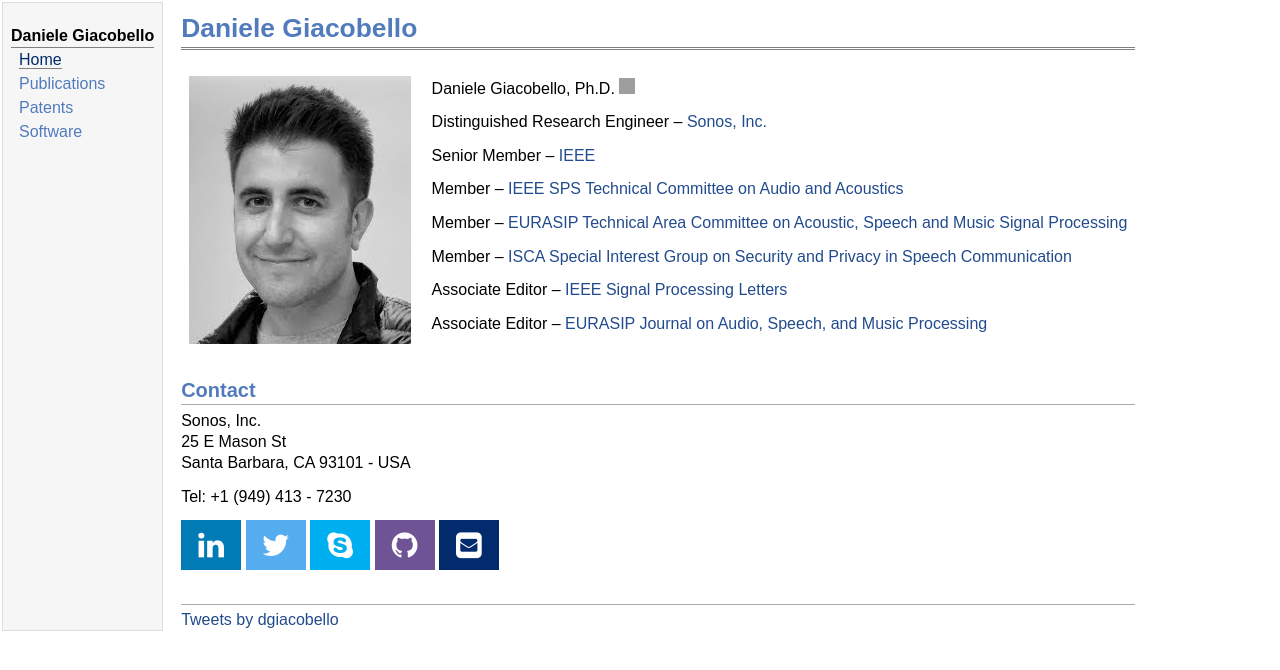
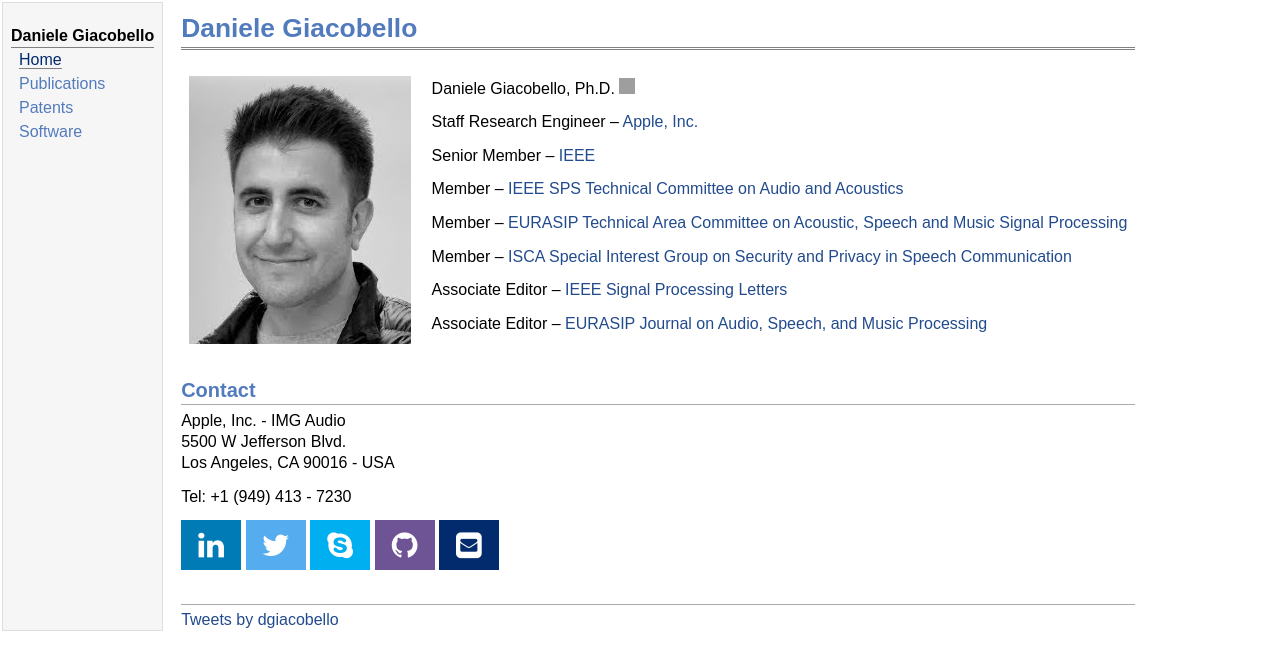
Before and after one commit to giacobello/giacobello.github.io, a plain HTML site: page index.html in a window 1280 px wide. Drawn offline with Linux system fonts and the light colour scheme; grey boxes are pictures that could not be loaded.

Commit message:
job change

```diff
--- a/index.html
+++ b/index.html
@@ -36,7 +36,7 @@
                     <table class="imgtable"><tr><td>
                         <img src="files/giacobello2019.jpg" alt="Daniele" />&nbsp;</td>
                     <td align="left"><p>Daniele Giacobello, Ph.D. <a href="http://orcid.org/0000-0001-8708-8604"><img id="orcid-id-logo" src="https://orcid.org/sites/default/files/images/orcid_16x16.png" width='16' height='16' alt="ORCID iD icon"/></a></p>
-                        <p>Distinguished Research Engineer &ndash; <a href="https://www.sonos.com">Sonos, Inc.</a></p>
+                        <p>Staff Research Engineer &ndash; <a href="https://www.apple.com">Apple, Inc.</a></p>
 <p>Senior Member &ndash; <a href="https://www.ieee.org/">IEEE</a></p>
 <p>Member &ndash; <a href="https://signalprocessingsociety.org/get-involved/audio-and-acoustic-signal-processing/aasp-home">IEEE SPS Technical Committee on Audio and Acoustics</a> </p>
 <p>Member &ndash; <a href="https://www.eurasip.org/index.php?option=com_content&amp;view=article&amp;id=141&amp;Itemid=1142">EURASIP Technical Area Committee on Acoustic, Speech and Music Signal Processing</a> </p>
@@ -47,9 +47,9 @@
 
                     </td></tr></table>
                     <h2>Contact</h2>
-                    <p>Sonos, Inc.<br />
-                    25 E Mason St<br />
-                    Santa Barbara, CA 93101 - USA <br /></p>
+                    <p>Apple, Inc. - IMG Audio <br />
+                    5500 W Jefferson Blvd.<br />
+                    Los Angeles, CA 90016 - USA <br /></p>
                     <p>Tel: +1 (949) 413 - 7230 </p>
                     <a href="http://www.linkedin.com/in/giacobello" class="fa fa-linkedin"></a>
                     <a href="https://twitter.com/dgiacobello" class="fa fa-twitter"></a>
```
Also changed, not shown: patents.html (+1 -0 lines), publications.html (+3 -2 lines).
